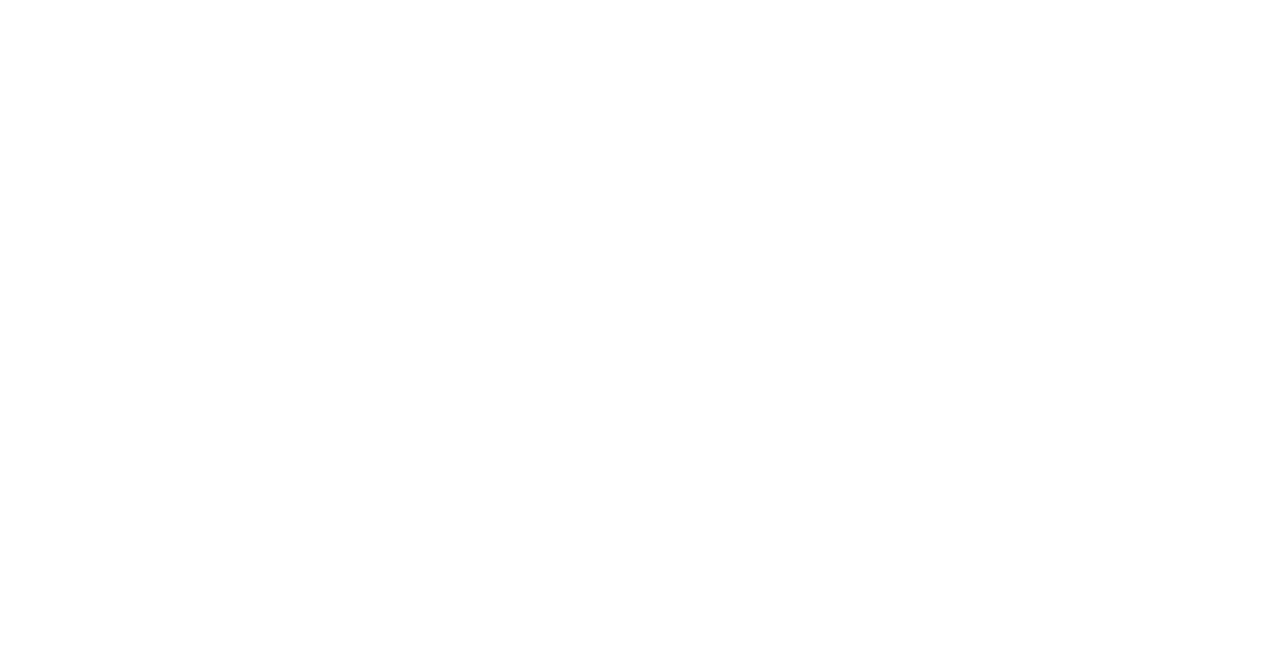
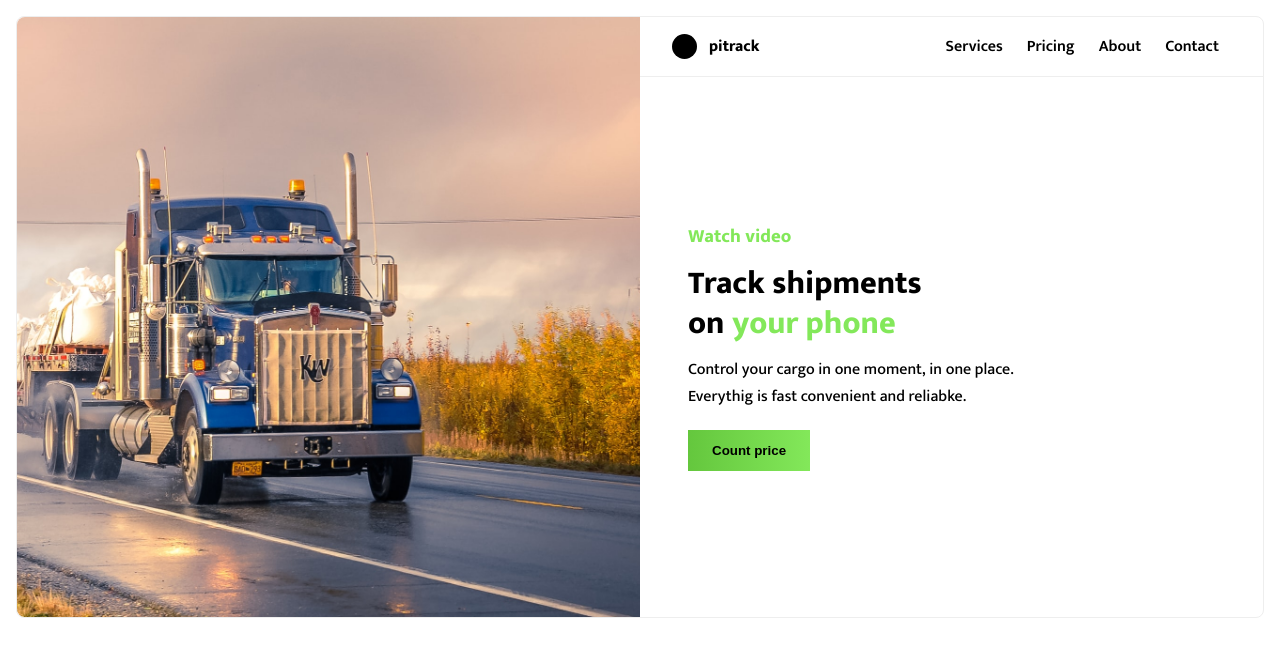
Before and after one commit to abdouAoufi/web-starting, a plain HTML site: page website-02/index.html in a window 1280 px wide. Drawn offline with Linux system fonts and the light colour scheme.

Commit message:
fiish basic website 2

```diff
--- a/website-02/index.html
+++ b/website-02/index.html
@@ -1,13 +1,59 @@
 <!DOCTYPE html>
 <html lang="en">
-<head>
-   <meta charset="UTF-8">
-   <meta http-equiv="X-UA-Compatible" content="IE=edge">
-   <meta name="viewport" content="width=device-width, initial-scale=1.0">
-   <link rel="stylesheet" href="public/style/main.css">
-   <link rel="stylesheet" href="public/style/project-02.css">
-   <title>Document</title>
-</head>
-<body>
-</body>
+  <head>
+    <meta charset="UTF-8" />
+    <meta http-equiv="X-UA-Compatible" content="IE=edge" />
+    <meta name="viewport" content="width=device-width, initial-scale=1.0" />
+    <title>track website</title>
+    <link rel="stylesheet" href="./public/style/main.css">
+    <link rel="stylesheet" href="./public/style/project-02.css">
+  </head>
+  <body>
+    <!-- ! MAIN CONTENT -->
+    <section class="main-section">
+      <div class="container">
+        <!-- ? TRUCK CONTAINER -->
+        <div class="image-container">
+        </div>
+        <!-- ? TEXT CONTAINER -->
+        <div class="text-container">
+          <!-- navigation bar -->
+          <header>
+            <nav class="main-navbar">
+              <div class="navbar-container">
+                <!-- LOGO -->
+                <div class="navbar-logo-container">
+                  <div class="navbar-logo-image"></div>
+                  <h2 class="navbar-logo-text">pitrack</h2>
+                </div>
+                <!-- LINKS CONTAINER -->
+                <div class="navbar-link-container">
+                  <ul class="navbar-links">
+                    <li class="navbar-link"><a href="#">Services</a></li>
+                    <li class="navbar-link"><a href="#">Pricing</a></li>
+                    <li class="navbar-link"><a href="#">About</a></li>
+                    <li class="navbar-link"><a href="#">Contact</a></li>
+                  </ul>
+                </div>
+              </div>
+            </nav>
+          </header>
+
+          <!-- hero section -->
+          <div class="hero-section">
+            <h3 class="hero-subtitle">Watch video</h3>
+            <h1 class="hero-main-tilte">
+              Track shipments <br> on <span id="green-text">your phone</span>
+            </h1>
+            <p class="hero-main-paragraph">
+              Control your cargo in one moment, in one place. <br>
+               Everythig is fast convenient and reliabke.
+            </p>
+
+            <button class="hero-main-button">Count price</button>
+          </div>
+        </div>
+      </div>
+    </section>
+  </body>
 </html>
--- a/website-02/public/style/main.css
+++ b/website-02/public/style/main.css
@@ -1,4 +1,4 @@
-@import url('https://fonts.googleapis.com/css2?family=Karla:ital,wght@0,400;0,500;0,600;1,400&display=swap');
+@import url('https://fonts.googleapis.com/css2?family=Mukta:wght@200;300;400;500;600;700;800&display=swap');
 
 * {
    margin: 0;
@@ -12,7 +12,7 @@
 }
 
 body {
-   font-family: 'Karla', sans-serif;
+   font-family: 'Mukta', sans-serif;
 }
 
 .capital{
--- a/website-02/public/style/project-02.css
+++ b/website-02/public/style/project-02.css
@@ -1 +1,110 @@
 /* ##83e85a */
+.main-section {
+   margin: 1rem;
+   border: 1px solid #eee;
+   border-radius: 8px;
+}
+
+
+.container {
+   display: flex;
+   justify-content: space-between;
+   align-items: center;
+   height: 600px;
+}
+
+.image-container {
+   /* border: 1px solid black; */
+   height: 100%;
+   overflow: hidden;
+   border-top-left-radius: 8px;
+   border-bottom-left-radius: 8px;
+   background-image: url("../../assets/header.jpeg");
+   background-position: center;
+   background-size: cover;
+   flex: 1;
+}
+
+.text-container {
+   height: 100%;
+   flex: 1;
+}
+
+.main-navbar {
+   padding: 1rem 2rem;
+   border-bottom: 1px solid #eee;
+}
+
+.navbar-container {
+   display: flex;
+   justify-content: space-between;
+   align-items: center;
+}
+
+.navbar-logo-container {
+   display: flex;
+   align-items: center;
+}
+
+.navbar-logo-image {
+   height: 25px;
+   width: 25px;
+   margin-right: 12px;
+   background-color: black;
+   border-radius: 50%;
+}
+
+.navbar-logo-text {
+   font-size: 1rem;
+   font-weight: 900;
+}
+
+.navbar-link-container {}
+
+.navbar-links {
+   display: flex;
+   list-style: none;
+}
+
+.navbar-link {
+   margin: 0 12px;
+   font-weight: 600;
+}
+
+.hero-section{
+   margin-top: 6rem ;
+   padding: 3rem ;
+}
+
+
+.hero-subtitle{
+   font-weight: 900;
+   color: #83e85a ;
+}
+
+.hero-main-tilte{
+   margin-top: 12px;
+   font-weight: 900;
+   line-height: 40px;
+   font-size: 2rem;
+}
+
+
+#green-text{
+   color: #83e85a ;
+}
+
+.hero-main-paragraph{
+   margin-top: 12px;
+   font-weight: 500;
+}
+
+
+.hero-main-button{
+   margin-top: 20px;
+   padding: 0.8rem 1.5rem;
+   color: black;
+   border: 0;
+   font-weight: 900;
+   background-image: linear-gradient(to right, hsl(103, 55%, 51%) , #83e85a);
+}
```
